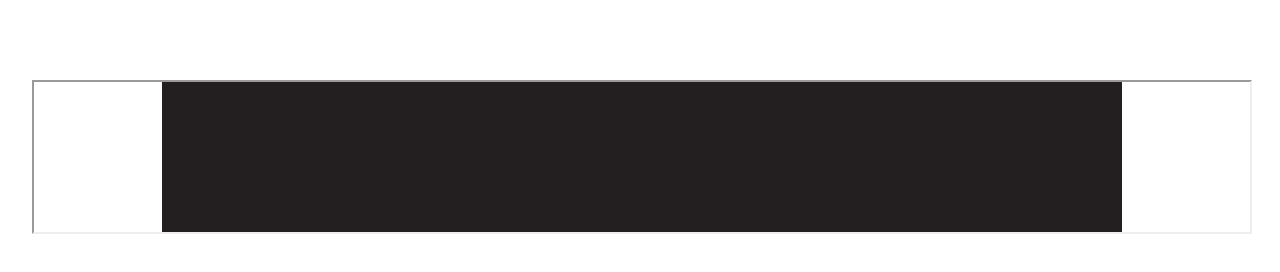
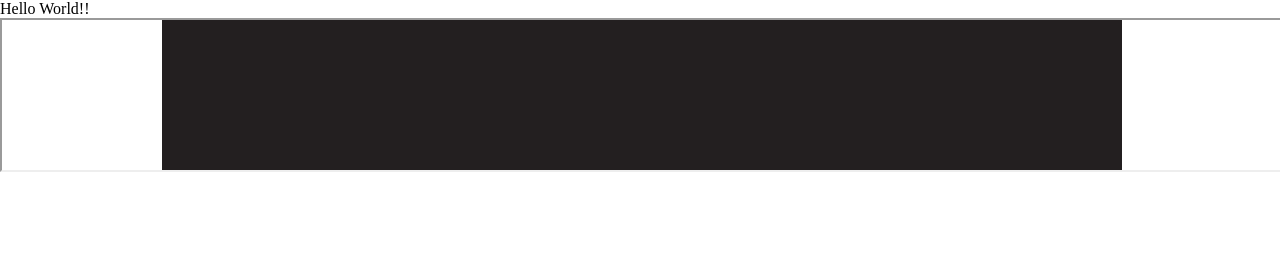
Before and after one commit to AnurajKat/AnurajKat.github.io, a plain HTML site: page index.html in a window 1280 px wide. Drawn offline with Linux system fonts and the light colour scheme.

```diff
--- a/index.html
+++ b/index.html
@@ -17,7 +17,7 @@
         </style>
     </head>
     <body>
-    <div class="content">
+        Hello World!!<br/>
         <iframe class ="uic" src= "build1/index.html"/>
-        </div></body>
+       </body>
 </html>
```
